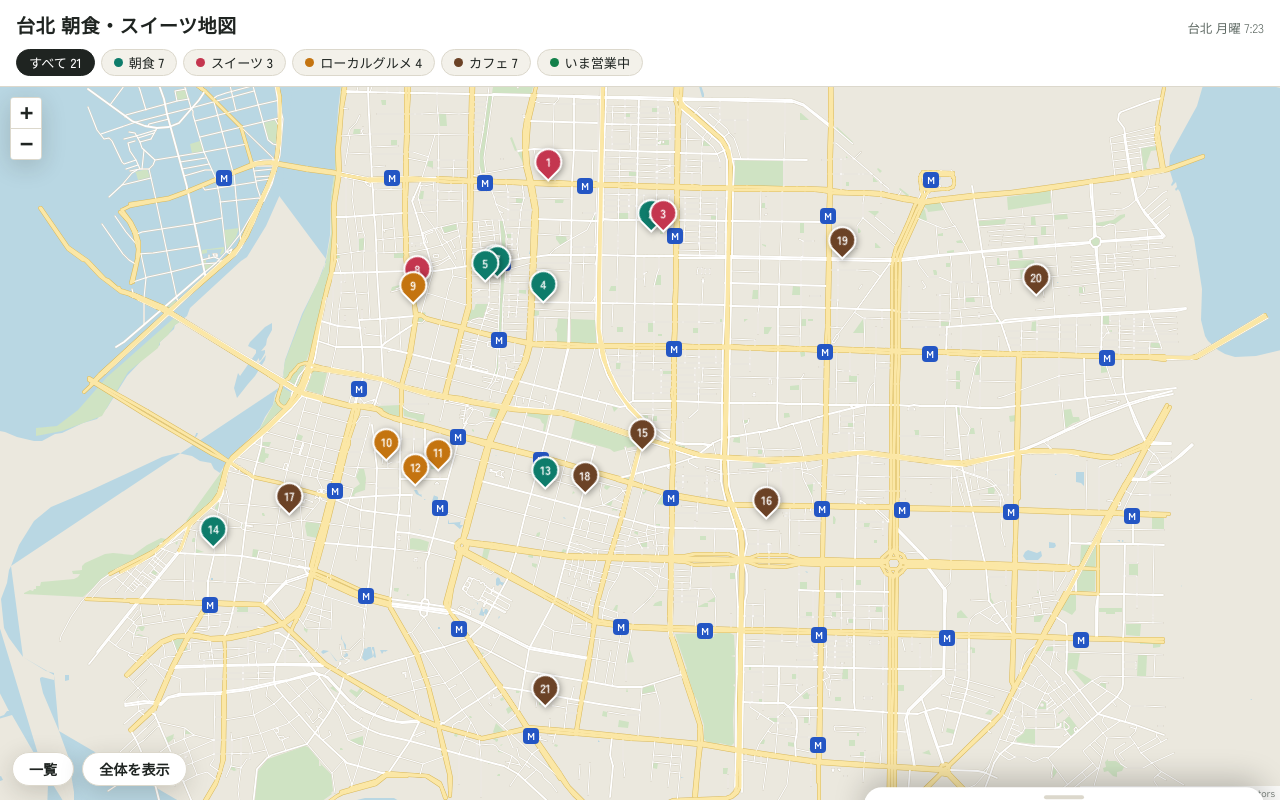
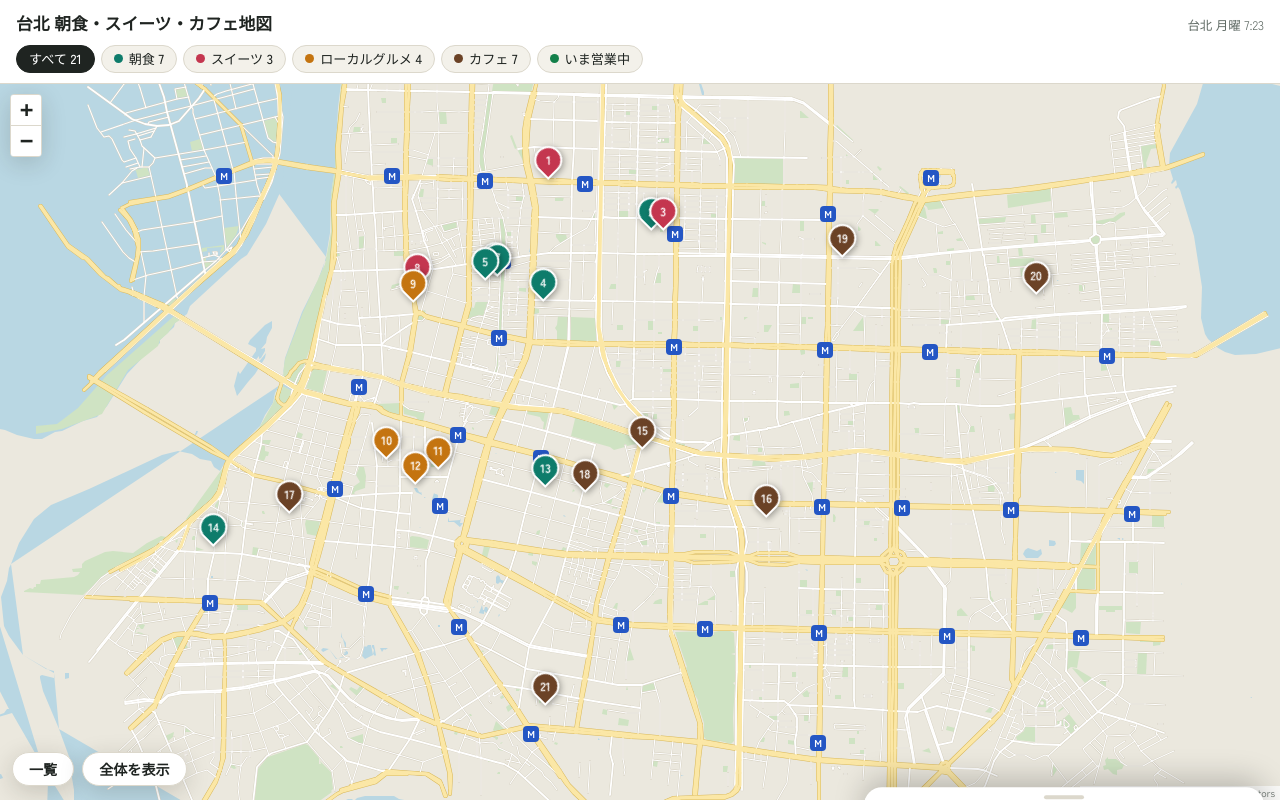
Before and after one commit to Yasukazu1979/taipei-gourmet-map, a plain HTML site: page index.html in a window 1280 px wide. Drawn offline with nearby package versions, Linux system fonts and the light colour scheme; a web font is replaced by a local one.

Commit message:
アプリ名にカフェを追加

```diff
--- a/index.html
+++ b/index.html
@@ -1,4 +1,4 @@
-<!doctype html><html lang="ja"><head><meta charset="utf-8"><meta name="viewport" content="width=device-width,initial-scale=1,viewport-fit=cover"><meta name="description" content="台北市内の朝食・スイーツ・ローカルグルメ14店舗の地図。ピンをタップすると営業時間・メニュー・口コミ・ルートが見られます。"><meta property="og:title" content="台北 朝食・スイーツ地図"><meta property="og:description" content="台北市内の朝食・スイーツ・ローカルグルメ14店舗の地図"><meta name="theme-color" content="#ffffff"><style>:root{padding-top:env(safe-area-inset-top);padding-bottom:env(safe-area-inset-bottom);box-sizing:border-box}body{margin:0}[hidden]{display:none!important}</style></head><body><title>台北 朝食・スイーツ地図</title>
+<!doctype html><html lang="ja"><head><meta charset="utf-8"><meta name="viewport" content="width=device-width,initial-scale=1,viewport-fit=cover"><meta name="description" content="台北市内の朝食・スイーツ・ローカルグルメ・カフェ21店舗の地図。ピンをタップすると営業時間・住所・ルートが見られます。"><meta property="og:title" content="台北 朝食・スイーツ・カフェ地図"><meta property="og:description" content="台北市内の朝食・スイーツ・ローカルグルメ・カフェ21店舗の地図"><meta name="theme-color" content="#ffffff"><style>:root{padding-top:env(safe-area-inset-top);padding-bottom:env(safe-area-inset-bottom);box-sizing:border-box}body{margin:0}[hidden]{display:none!important}</style></head><body><title>台北 朝食・スイーツ・カフェ地図</title>
 <meta name="claude:viewport-fit-sides" content="cover">
 <link rel="preconnect" href="https://fonts.googleapis.com">
 <link rel="preconnect" href="https://fonts.gstatic.com" crossorigin>
@@ -36,8 +36,8 @@ body::before{content:"";position:fixed;inset:0 0 auto;height:env(safe-area-inset
 .app{height:100%;display:flex;flex-direction:column}
 header{background:var(--surface);border-bottom:1px solid var(--line);padding-block:10px 8px;
   padding-left:max(16px,env(safe-area-inset-left,0px));padding-right:max(16px,env(safe-area-inset-right,0px));z-index:1001;flex:none}
-.titlebar{display:flex;align-items:baseline;justify-content:space-between;gap:12px}
-h1{font-family:var(--font-display);font-weight:900;font-size:1.2rem;margin:0;letter-spacing:.02em;text-wrap:balance}
+.titlebar{display:flex;flex-wrap:wrap;align-items:baseline;justify-content:space-between;gap:2px 10px}
+h1{font-family:var(--font-display);font-weight:900;font-size:1.05rem;margin:0;letter-spacing:0;white-space:nowrap}
 .sub{color:var(--muted);font-size:.78rem;white-space:nowrap}
 .chips{display:flex;flex-wrap:wrap;gap:6px;margin-top:8px;padding-bottom:2px}
 .chips::-webkit-scrollbar{display:none}
@@ -144,7 +144,7 @@ section p{margin:0;font-size:.92rem;line-height:1.75}
 <div class="app">
   <header>
     <div class="titlebar">
-      <h1>台北 朝食・スイーツ地図</h1>
+      <h1>台北 朝食・スイーツ・カフェ地図</h1>
       <span class="sub" id="clock"></span>
     </div>
     <div class="chips" role="toolbar" aria-label="表示する分類">
```
